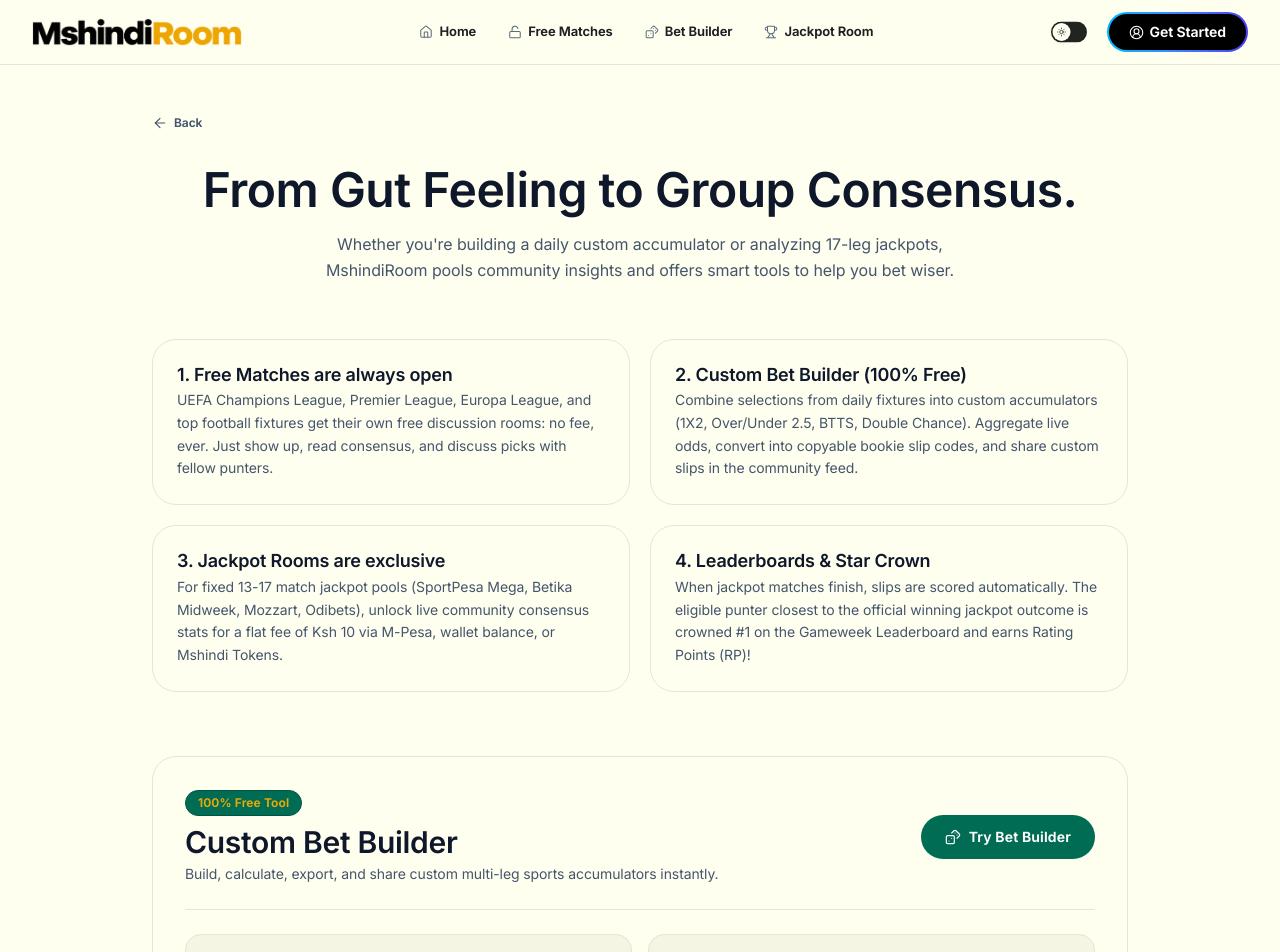
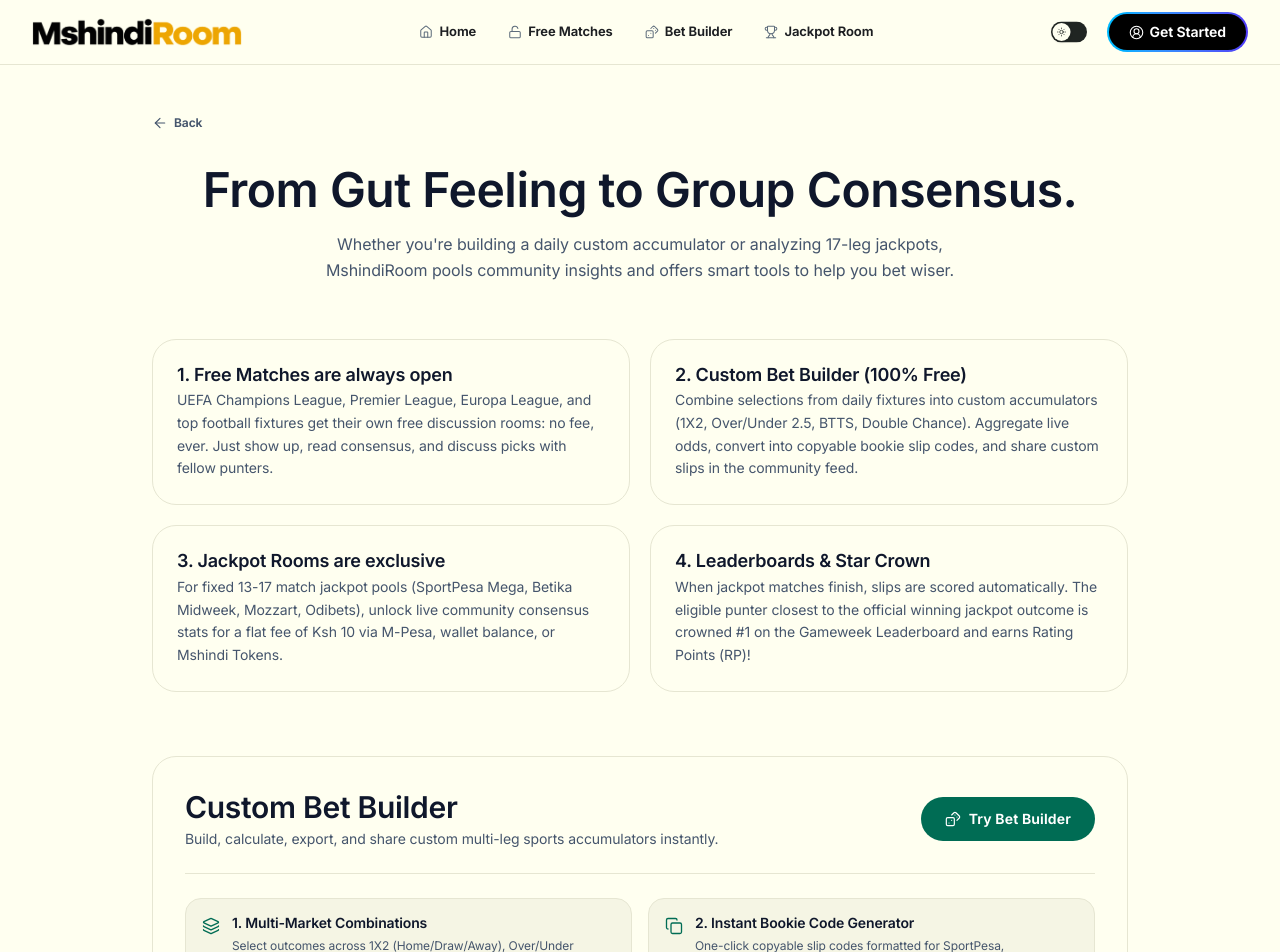
Before and after one commit to StimpyKigen/firstpush, a React (Vite) app: page /how-it-works in a window 1280 px wide. Shown: the top 952 px of the page. Built offline with nearby package versions, Linux system fonts and the light colour scheme; no server answers; the database is empty.

Commit message:
style: remove 100% Free Tool badge from HowItWorks Bet Builder section

```diff
--- a/src/pages/HowItWorks.tsx
+++ b/src/pages/HowItWorks.tsx
@@ -131,9 +131,6 @@ export default function HowItWorks() {
       <div className="bg-white border border-slate-200 rounded-2xl p-6 sm:p-8 mb-12 shadow-xs">
         <div className="flex flex-col sm:flex-row sm:items-center justify-between gap-4 mb-6 pb-6 border-b border-slate-100">
           <div>
-            <span className="inline-flex items-center bg-[#006C54] text-[#EEAA04] border border-[#005441] text-xs font-bold uppercase tracking-wide px-3 py-1 rounded-full mb-2 shadow-xs">
-              100% Free Tool
-            </span>
             <h2 className="font-display font-bold text-2xl sm:text-3xl text-slate-900 uppercase tracking-tight">Custom Bet Builder</h2>
             <p className="text-sm text-slate-600 mt-1">Build, calculate, export, and share custom multi-leg sports accumulators instantly.</p>
           </div>
```
